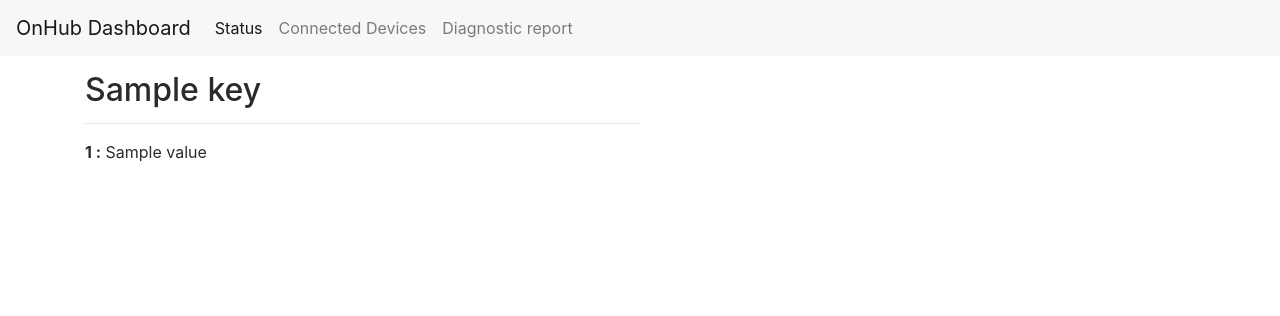
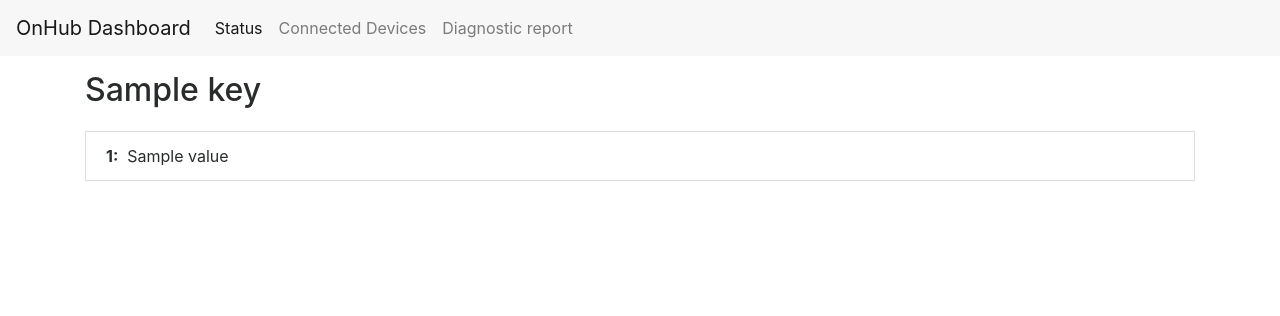
Before and after one commit to DavidMetcalfe/OnHub-API-Parser, a Flask app: template templates/index.html in a window 1280 px wide. Shown: the top 316 px of the page. Run offline with Flask 2, Linux system fonts and the light colour scheme; the template is opened without the code that fills it: most values are stand-ins (such as "Sample title", 1, 10 or a date in 2020); some libraries are stand-ins or nearby versions.

Commit message:
Usability & aesthetic changes
Update to instructions in README, new RUN_ME.py to help users with
environmental variables & starting Flask. Overhauled rendered output
from description list to list.

```diff
--- a/application.py
+++ b/application.py
@@ -2,11 +2,15 @@
 import urllib.error
 import json
 import datetime
+import webbrowser
 
 from flask import Flask
 from flask import render_template
 
 app = Flask(__name__)
+
+# Open browser to Flask App
+#webbrowser.open('http://127.0.0.1:5000')
 
 # Ensure responses aren't cached
 if app.config["DEBUG"]:
--- a/templates/index.html
+++ b/templates/index.html
@@ -49,22 +49,23 @@
 
 
   <div class="container">
-  <dl>
+  <ul class="list-group">
+
 
     {% for key, value in output.items() %}
-        <h2>{{ key.capitalize() }}</h2><hr class="half-rule"/>
+        <h2>{{ key.capitalize() }}</h2><p/>
         {% for i in value.items() %}
             {% if 'uptime' in i %}
-                <dd><b>{{ '{} :'.format(i[0]) }}</b>
-                {{ i[1]|uptime }}</dd>
+                <li class="list-group-item"><b>{{ '{}:'.format(i[0]) }}</b>&nbsp;
+                {{ i[1]|uptime }}</li>
             {% else %}
-                <dd><b>{{ '{} :'.format(i[0]) }}</b>
-                {{ '{}'.format(i[1]) }}</dd>
+                <li class="list-group-item"><b>{{ '{}:'.format(i[0]) }}</b>&nbsp;
+                {{ '{}'.format(i[1]) }}</li>
             {% endif %}
         {% endfor %}<br/>
     {% endfor %}
 
-  </dl>
+  </ul>
   </div><!-- /.container -->
 
 
```
Also changed, not shown: RUN_ME.py (added, +10 -0 lines), README.md.
